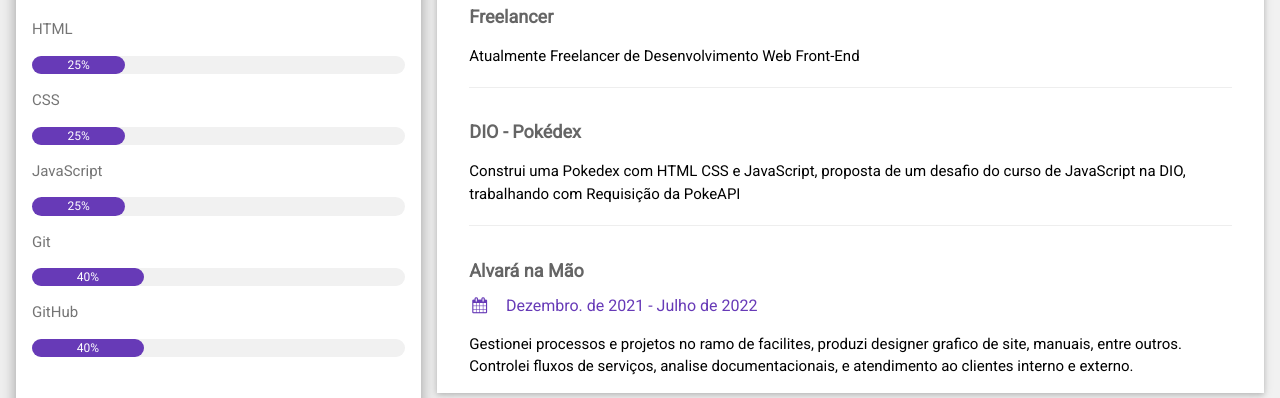
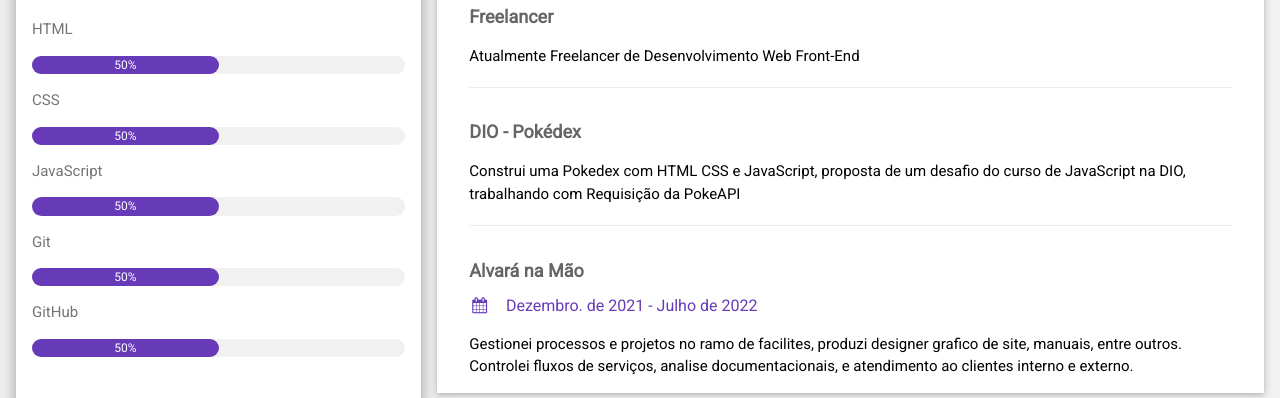
Before and after one commit to Phap1802/curriculoVirtual, a plain HTML site: page index.html in a window 1280 px wide. Shown: the part 344-742 px from the top of the page. Drawn offline with nearby package versions, Linux system fonts and the light colour scheme.

Commit message:
Ajuste Porcentagem de Skills

```diff
--- a/index.html
+++ b/index.html
@@ -64,23 +64,23 @@
               </p>
               <p>HTML</p>
               <div class="w3-light-grey w3-round-xlarge w3-small">
-                <div class="w3-container w3-center w3-round-xlarge w3-deep-purple" style="width:25%">25%</div>
+                <div class="w3-container w3-center w3-round-xlarge w3-deep-purple" style="width:50%">50%</div>
               </div>
               <p>CSS</p>
               <div class="w3-light-grey w3-round-xlarge w3-small">
-                <div class="w3-container w3-center w3-round-xlarge w3-deep-purple" style="width:25%">25%</div>
+                <div class="w3-container w3-center w3-round-xlarge w3-deep-purple" style="width:50%">50%</div>
               </div>
               <p>JavaScript</p>
               <div class="w3-light-grey w3-round-xlarge w3-small">
-                <div class="w3-container w3-center w3-round-xlarge w3-deep-purple" style="width:25%">25%</div>
+                <div class="w3-container w3-center w3-round-xlarge w3-deep-purple" style="width:50%">50%</div>
               </div>
               <p>Git</p>
               <div class="w3-light-grey w3-round-xlarge w3-small">
-                <div class="w3-container w3-center w3-round-xlarge w3-deep-purple" style="width:30%">40%</div>
+                <div class="w3-container w3-center w3-round-xlarge w3-deep-purple" style="width:50%">50%</div>
               </div>
               <p>GitHub</p>
               <div class="w3-light-grey w3-round-xlarge w3-small">
-                <div class="w3-container w3-center w3-round-xlarge w3-deep-purple" style="width:30%">40%</div>
+                <div class="w3-container w3-center w3-round-xlarge w3-deep-purple" style="width:50%">50%</div>
               </div>
 
               <br>
```
